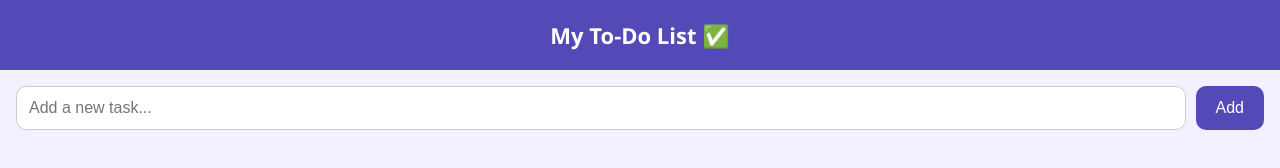
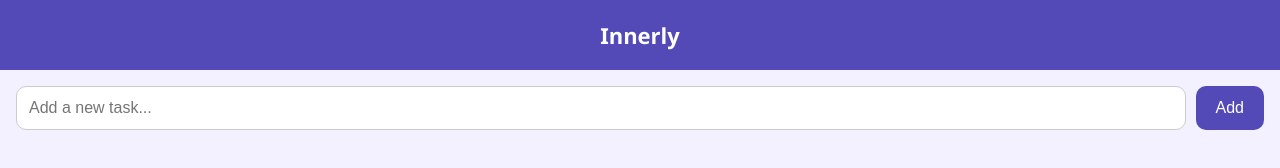
Before and after one commit to Gayathiri18/my_app, a plain HTML site: page index.html in a window 1280 px wide. Drawn offline with Linux system fonts and the light colour scheme.

Commit message:
renamed app to Innerly

```diff
--- a/index.html
+++ b/index.html
@@ -3,14 +3,14 @@
 <head>
   <meta charset="UTF-8" />
   <meta name="viewport" content="width=device-width, initial-scale=1.0" />
-  <title>My To-Do</title>
+  <title>Innerly</title>
   <link rel="stylesheet" href="style.css" />
   <link rel="manifest" href="manifest.json" />
 </head>
 <body>
 
   <div class="header">
-    <h1>My To-Do List ✅</h1>
+    <h1>Innerly</h1>
   </div>
 
   <div class="input-area">
```
Also changed, not shown: manifest.json.
